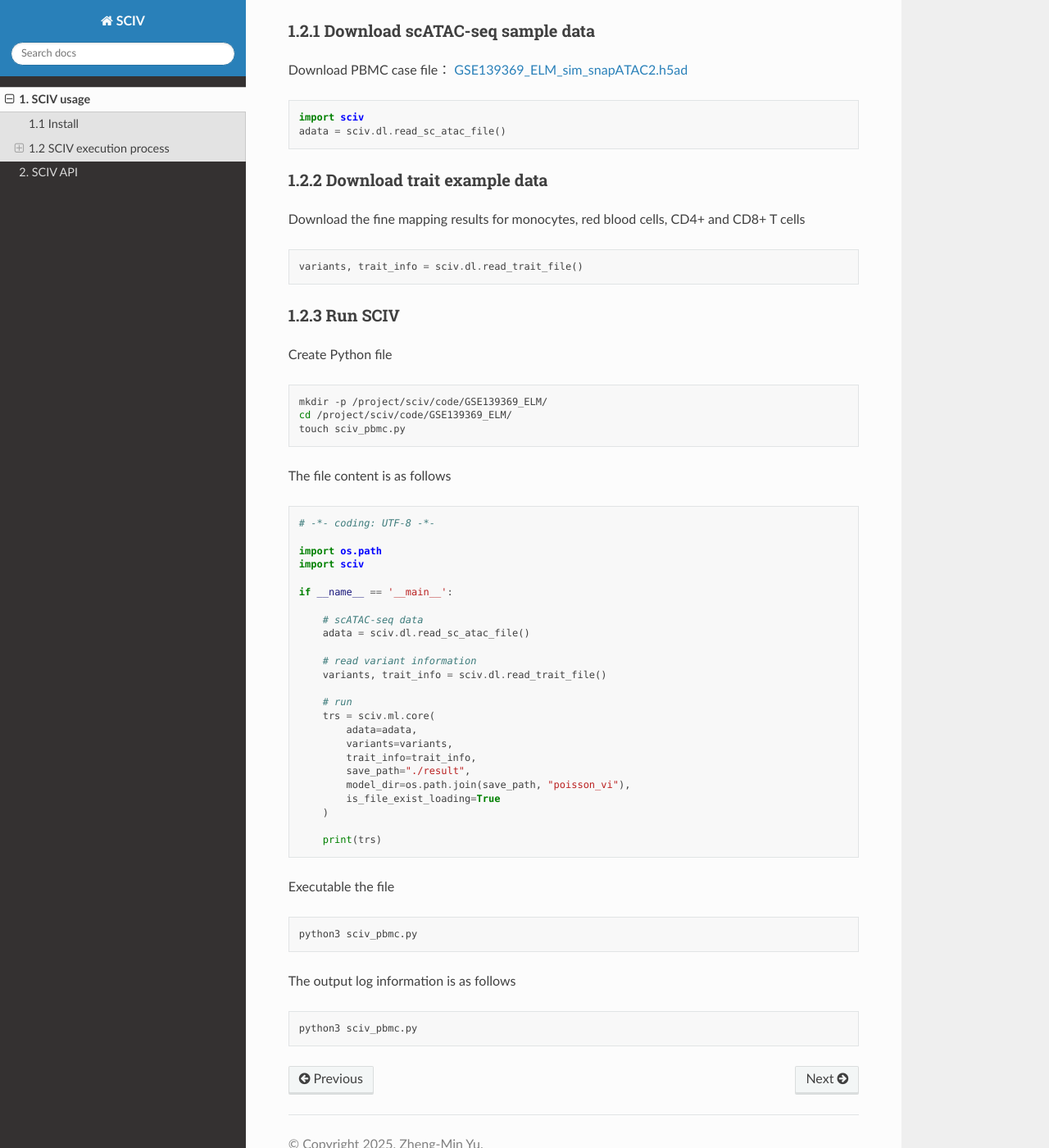
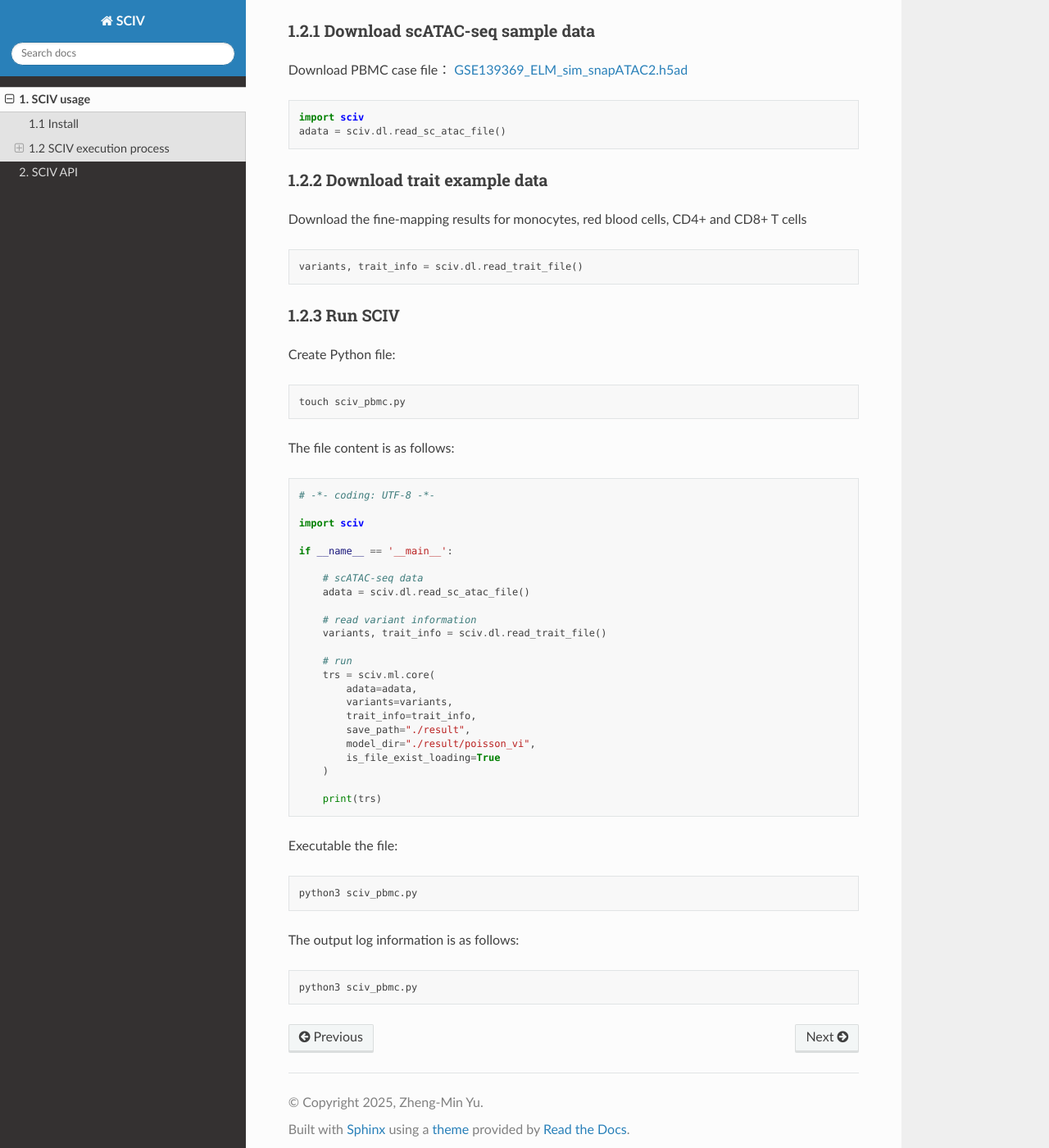
Before and after one commit to YuZhengM/sciv, a Sphinx documentation site: the page built from docs/source/usage.rst, in a window 1280 px wide and 1400 px high, scrolled down 348 px. Shown: the whole window at 82% size. Built offline with Sphinx 7.4.7 and the Read the Docs theme 3.1.0, drawn with Linux system fonts in a browser that asks for light colours; pages that are not in the unit, such as notebooks, are missing from menus.

```diff
--- a/docs/source/usage.rst
+++ b/docs/source/usage.rst
@@ -1,6 +1,5 @@
 1.	SCIV usage
 =========================
-
 
 1.1 Install
 ^^^^^^^^^^^^^^^^^^^^^^^^^
@@ -13,10 +12,10 @@
 
 
 1.2 SCIV execution process
-^^^^^^^^^^^^^^^^^^^^^^^^^^
+^^^^^^^^^^^^^^^^^^^^^^^^^^^^
 
 1.2.1 Download scATAC-seq sample data
-****************************
+***************************************
 
 Download PBMC case file： `GSE139369_ELM_sim_snapATAC2.h5ad <https://bio.liclab.net/scvmap_static/sciv/GSE139369_ELM_sim_snapATAC2.h5ad>`_
 
@@ -26,9 +25,9 @@ Download PBMC case file： `GSE139369_ELM_sim_snapATAC2.h5ad <https://bio.liclab
     adata = sciv.dl.read_sc_atac_file()
 
 1.2.2 Download trait example data
-****************************
+**********************************
 
-Download the fine mapping results for monocytes, red blood cells, CD4+ and CD8+ T cells
+Download the fine-mapping results for monocytes, red blood cells, CD4+ and CD8+ T cells
 
 .. code-block:: python
 
@@ -37,21 +36,18 @@ Download the fine mapping results for monocytes, red blood cells, CD4+ and CD8+
 1.2.3 Run SCIV
 ****************************
 
-Create Python file
+Create Python file:
 
 .. code-block:: shell
 
-    mkdir -p /project/sciv/code/GSE139369_ELM/
-    cd /project/sciv/code/GSE139369_ELM/
     touch sciv_pbmc.py
 
-The file content is as follows
+The file content is as follows:
 
 .. code-block:: python
 
     # -*- coding: UTF-8 -*-
 
-    import os.path
     import sciv
 
     if __name__ == '__main__':
@@ -68,19 +64,19 @@ The file content is as follows
             variants=variants,
             trait_info=trait_info,
             save_path="./result",
-            model_dir=os.path.join(save_path, "poisson_vi"),
+            model_dir="./result/poisson_vi",
             is_file_exist_loading=True
         )
 
         print(trs)
 
-Executable the file
+Executable the file:
 
 .. code-block:: shell
 
     python3 sciv_pbmc.py
 
-The output log information is as follows
+The output log information is as follows:
 
 .. code-block:: shell
 
```
